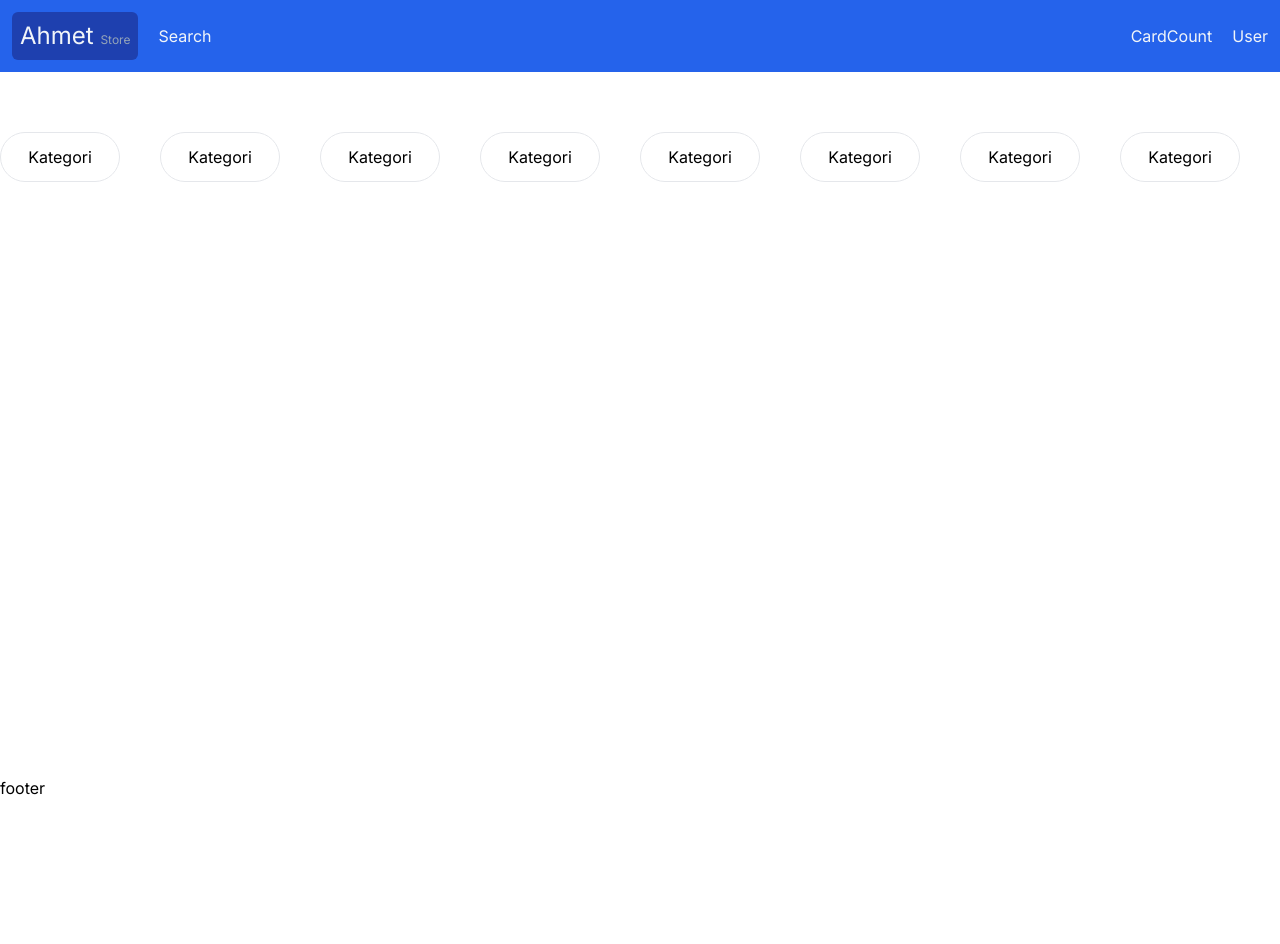
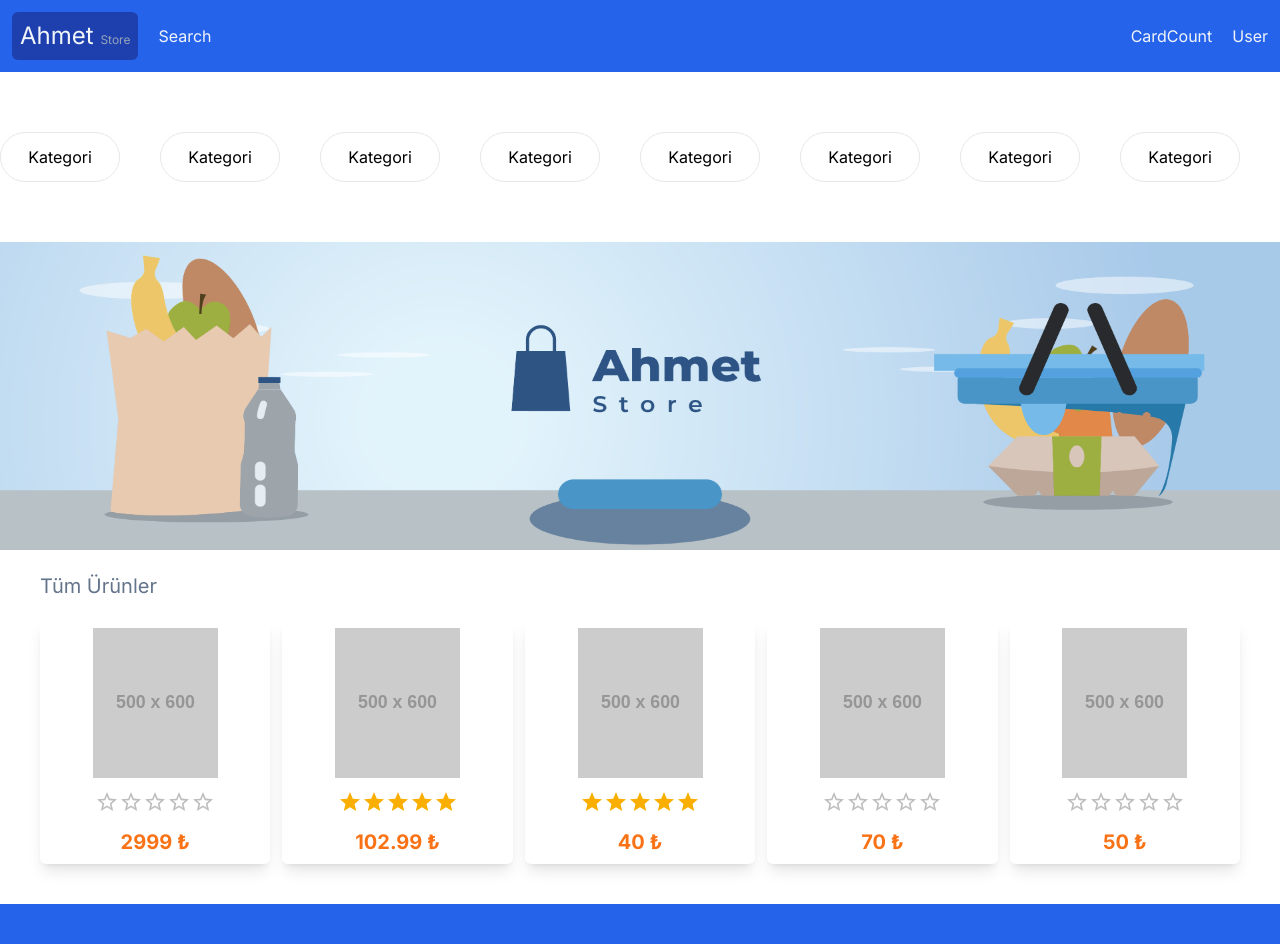
Before and after one commit to ahmtburak/nextjs-ecommerce, a Next.js app: page / in a window 1280 px wide. Shown: the top 944 px of the page. Before the commit the page ends 800 px from the top, so only its background shows below. Built offline with nearby package versions, Linux system fonts and the light colour scheme.

Commit message:
UI Update

```diff
--- a/app/components/footer/Footer.tsx
+++ b/app/components/footer/Footer.tsx
@@ -1,8 +1,8 @@
 
 const Footer = () => {
   return (
-    <div>
-      footer
+    <div className="w-full min-h-24 flex flex-1 bg-blue-600 items-center justify-center text-slate-100 mt-3 md:mt-10">
+      Ahmet Burak Çetin. Tüm Hakları Saklıdır.
     </div>
   )
 }
--- /dev/null
+++ b/app/components/general/Heading.tsx
@@ -0,0 +1,12 @@
+interface HeadingProps {
+  center?: boolean
+  text: string
+}
+
+const Heading: React.FC<HeadingProps> = ({ center, text }) => {
+  return (
+    <div className={`text-slate-500 my-3 md:my-5 px-3 md:px-10 md:text-xl ${center ? "text-center" : 'text-start'}`} >{text}</div >
+  )
+}
+
+export default Heading
--- /dev/null
+++ b/app/components/home/Banner.tsx
@@ -0,0 +1,15 @@
+'use client';
+
+import Image from "next/image";
+
+const Banner = () => {
+  return (
+    <div className="h-[310px] items-center justify-center">
+      <div className="h-[308px] relative w-full">
+        <Image src={"/banner.png"} fill alt="" />
+      </div>
+    </div>
+  )
+}
+
+export default Banner
--- /dev/null
+++ b/app/components/home/ProductCard.tsx
@@ -0,0 +1,24 @@
+'use client';
+
+import { Rating } from "@mui/material";
+import Image from "next/image";
+
+const ProductCard = ({ product }: { product: any }) => {
+  let productRating = product?.reviews?.reduce((acc: number, item: any) => acc + item.rating, 0) / product?.reviews?.length
+
+  return (
+    <div className="w-[240px] cursor-pointer flex flex-col flex-1 shadow-lg p-2 rounded-md">
+      <div className="relative h-[150px]">
+        <Image src={product.image} fill alt={product.description} className="object-contain" />
+      </div>
+      <div className="text-center mt-3">
+        <Rating name="read-only" value={productRating} readOnly />
+        <div className="text-orange-500 text-lg md:text-xl mt-2 font-bold">
+          {product.price} ₺
+        </div>
+      </div>
+    </div>
+  )
+}
+
+export default ProductCard
--- /dev/null
+++ b/app/components/home/Products.tsx
@@ -0,0 +1,20 @@
+import { products } from "@/utils/Products"
+import Heading from "../general/Heading"
+import ProductCard from "./ProductCard"
+
+const Products = () => {
+  return (
+    <div>
+      <Heading text="Tüm Ürünler" />
+      <div className="flex items-center flex-wrap gap-3 px-3 md:px-10">
+        {
+          products.map((product) =>
+            <ProductCard key={product.id} product={product} />
+          )
+        }
+      </div>
+    </div>
+  )
+}
+
+export default Products
--- a/app/page.tsx
+++ b/app/page.tsx
@@ -1,10 +1,14 @@
 import Image from "next/image";
 import Category from "./components/home/Category";
+import Banner from "./components/home/Banner";
+import Products from "./components/home/Products";
 
 export default function Home() {
   return (
     <div>
-      <Category/>
+      <Category />
+      <Banner />
+      <Products />
     </div>
   );
 }
--- a/next.config.mjs
+++ b/next.config.mjs
@@ -1,4 +1,9 @@
 /** @type {import('next').NextConfig} */
-const nextConfig = {};
+const nextConfig = {
+  images: {
+    dangerouslyAllowSVG: true,
+    domains: ["firebasestorage.googleapis.com", "placehold.co"],
+  },
+};
 
 export default nextConfig;
--- a/package.json
+++ b/package.json
@@ -9,6 +9,9 @@
     "lint": "next lint"
   },
   "dependencies": {
+    "@emotion/react": "^11.12.0",
+    "@emotion/styled": "^11.12.0",
+    "@mui/material": "^5.16.4",
     "next": "14.2.5",
     "react": "^18",
     "react-dom": "^18",
--- /dev/null
+++ b/utils/Products.tsx
@@ -0,0 +1,144 @@
+export const products = [
+    {
+      id: "64a654593e91b8e73a351e9b",
+      name: "iphone 14",
+      description: "Short description",
+      price: 2999,
+      brand: "apple",
+      category: "Phone",
+      inStock: true,
+      image: "https://placehold.co/500x600?text=Iphone+14",
+      reviews: [],
+    },
+    {
+      id: "64a4ebe300900d44bb50628a",
+      name: "Logitech MX",
+      description:
+        "PERFECT STROKE KEYS - Spherically-dished keys match the shape of your fingertips, offering satisfying feedback with every tap\nCOMFORT AND STABILITY - Type with confidence on a keyboard crafted for comfort, stability, and precision",
+      price: 102.99,
+      brand: "logitech",
+      category: "Accesories",
+      inStock: true,
+      image: "https://placehold.co/500x600?text=Logitech+MX",
+      reviews: [
+        {
+          id: "64a65a6158b470c6e06959ee",
+          userId: "6475af156bad4917456e6e1e",
+          productId: "64a4ebe300900d44bb50628a",
+          rating: 5,
+          comment: "lorem lorem lorem lorem lorem lorem lorem",
+          createdDate: "2023-07-06T06:08:33.067Z",
+          user: {
+            id: "6475af156bad4917456e6e1e",
+            name: "Berkant Kaya",
+            email: "example@gmail.com",
+            emailVerified: null,
+            image:
+              "https://lh3.googleusercontent.com/a/AAcHTteOiCtILLBWiAoolIW9PJH-r5825pBDl824_8LD=s96-c",
+            hashedPassword: null,
+            createdAt: "2023-05-30T08:08:53.979Z",
+            updatedAt: "2023-05-30T08:08:53.979Z",
+            role: "ADMIN",
+          },
+        },
+        {
+          id: "64a65a6158b470c6e06959ee",
+          userId: "6475af156bad4917456e6e1e",
+          productId: "64a4ebe300900d44bb50628a",
+          rating: 5,
+          comment: "lorem lorem lorem lorem lorem lorem lorem",
+          createdDate: "2023-07-06T06:08:33.067Z",
+          user: {
+            id: "6475af156bad4917456e6e1e",
+            name: "Berkant Kaya",
+            email: "example@gmail.com",
+            emailVerified: null,
+            image:
+              "https://lh3.googleusercontent.com/a/AAcHTteOiCtILLBWiAoolIW9PJH-r5825pBDl824_8LD=s96-c",
+            hashedPassword: null,
+            createdAt: "2023-05-30T08:08:53.979Z",
+            updatedAt: "2023-05-30T08:08:53.979Z",
+            role: "ADMIN",
+          },
+        },
+      ],
+    },
+    {
+      id: "648437b38c44d52b9542e340",
+      name: "Apple iPhone 12, 64GB",
+      description:
+        'The product is refurbished, fully functional, and in excellent condition. Backed by the 90-day E~Shop Renewed Guarantee.\n- This pre-owned product has been professionally inspected, tested and cleaned by Amazon qualified vendors. It is not certified by Apple.\n- This product is in "Excellent condition". The screen and body show no signs of cosmetic damage visible from 12 inches away.\n- This product will have a battery that exceeds 80% capacity relative to new.\n- Accessories may not be original, but will be compatible and fully functional. Product may come in generic box.\n- Product will come with a SIM removal tool, a charger and a charging cable. Headphone and SIM card are not included.\n- This product is eligible for a replacement or refund within 90-day of receipt if it does not work as expected.\n- Refurbished phones are not guaranteed to be waterproof.',
+      price: 40,
+      brand: "Apple",
+      category: "Phone",
+      inStock: true,
+      image: "https://placehold.co/500x600?text=Logitech+MX",
+      reviews: [
+        {
+          id: "6499b4887402b0efd394d8f3",
+          userId: "6499b184b0e9a8c8709821d3",
+          productId: "648437b38c44d52b9542e340",
+          rating: 4,
+          comment:
+            "Çok güzel bir ürün, tavsiye ederim.",
+          createdDate: "2023-06-26T15:53:44.483Z",
+          user: {
+            id: "6499b184b0e9a8c8709821d3",
+            name: "Berkant Kaya",
+            email: "example1@gmail.com",
+            emailVerified: null,
+            image:
+              "https://lh3.googleusercontent.com/a/AAcHTtcuRLwWi1vPKaQOcJlUurlhRAIIq2LgYccE8p32=s96-c",
+            hashedPassword: null,
+            createdAt: "2023-06-26T15:40:52.558Z",
+            updatedAt: "2023-06-26T15:40:52.558Z",
+            role: "USER",
+          },
+        },
+        {
+          id: "6499a110efe4e4de451c7edc",
+          userId: "6475af156bad4917456e6e1e",
+          productId: "648437b38c44d52b9542e340",
+          rating: 5,
+          comment: "lorem lorem lorem lorem lorem lorem",
+          createdDate: "2023-06-26T14:30:40.998Z",
+          user: {
+            id: "6475af156bad4917456e6e1e",
+            name: "Berkant Kaya",
+            email: "example@gmail.com",
+            emailVerified: null,
+            image:
+              "https://lh3.googleusercontent.com/a/AAcHTteOiCtILLBWiAoolIW9PJH-r5825pBDl824_8LD=s96-c",
+            hashedPassword: null,
+            createdAt: "2023-05-30T08:08:53.979Z",
+            updatedAt: "2023-05-30T08:08:53.979Z",
+            role: "ADMIN",
+          },
+        },
+      ],
+    },
+    {
+      id: "64a4e9e77e7299078334019f",
+      name: "Logitech MX Master ",
+      description:
+        "Cross computer control: Game changing capacity to navigate seamlessly on 3 computers, and copy paste text, images, and files from 1 to the other using Logitech flow\nDual connectivity: Use with upto 3 Windows or Mac computers via included Unifying receiver or Bluetooth Smart wireless technology. Gesture button- Yes",
+      price: 70,
+      brand: "logitech",
+      category: "Accesories",
+      inStock: true,
+      image: "https://placehold.co/500x600?text=Logitech+MX",
+      reviews: [],
+    },
+    {
+      id: "649d775128b6744f0f497040",
+      name: 'Smart Watch(Answer/Make Call)',
+      description:
+        'Bluetooth Call and Message Reminder: The smart watch is equipped with HD speaker, after connecting to your phone via Bluetooth, you can directly use the smartwatches to answer or make calls, read messages, store contacts, view call history. The smartwatch can set up more message notifications in "GloryFit" APP. You will never miss any calls and messages during meetings, workout and riding.',
+      price: 50,
+      brand: "Nerunsa",
+      category: "Watch",
+      inStock: true,
+      image: "https://placehold.co/500x600?text=Logitech+MX",
+      reviews: [],
+    },
+  ];
```
Also changed, not shown: public/banner.png (added), 1 other file (tests, documents, lock files or other folders).
